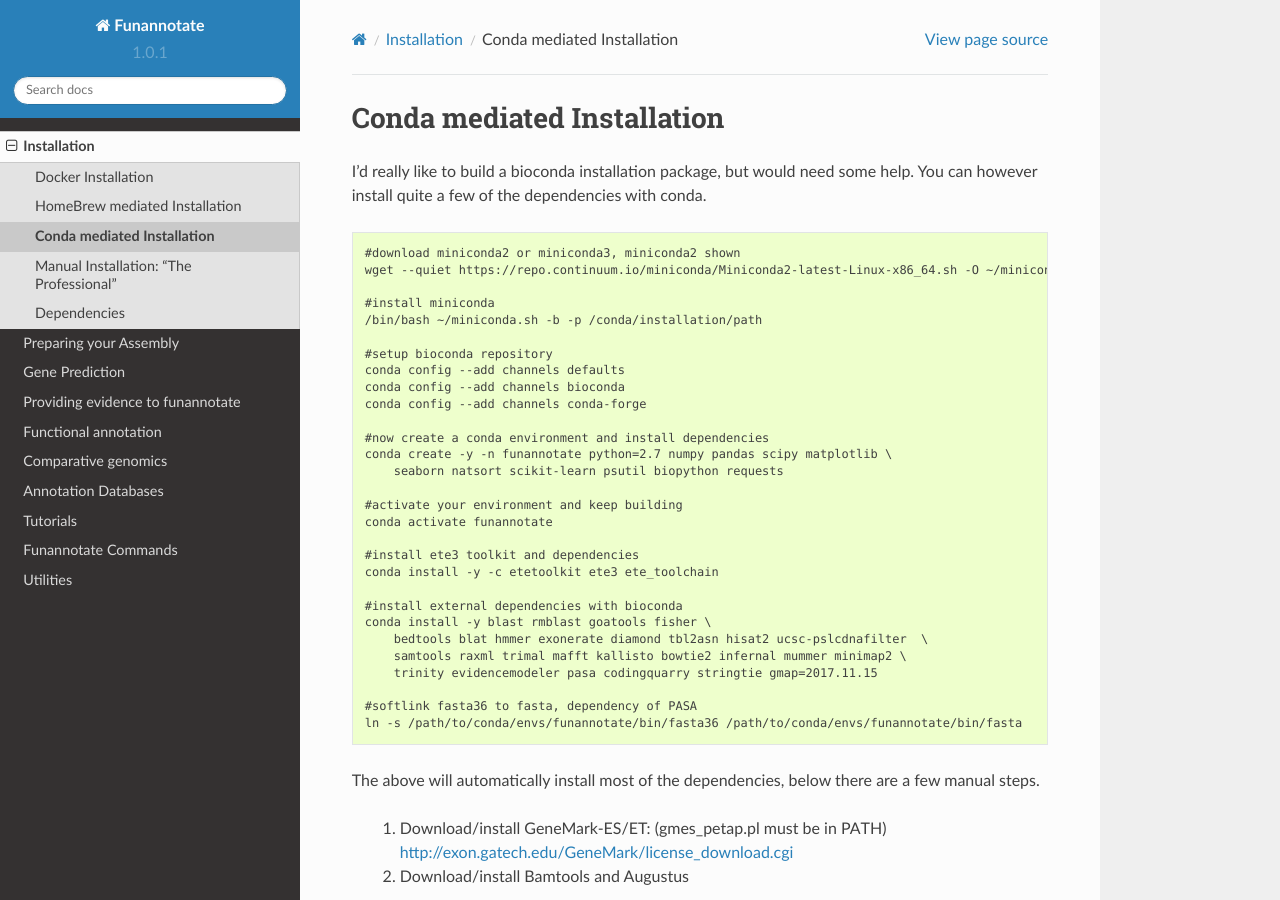
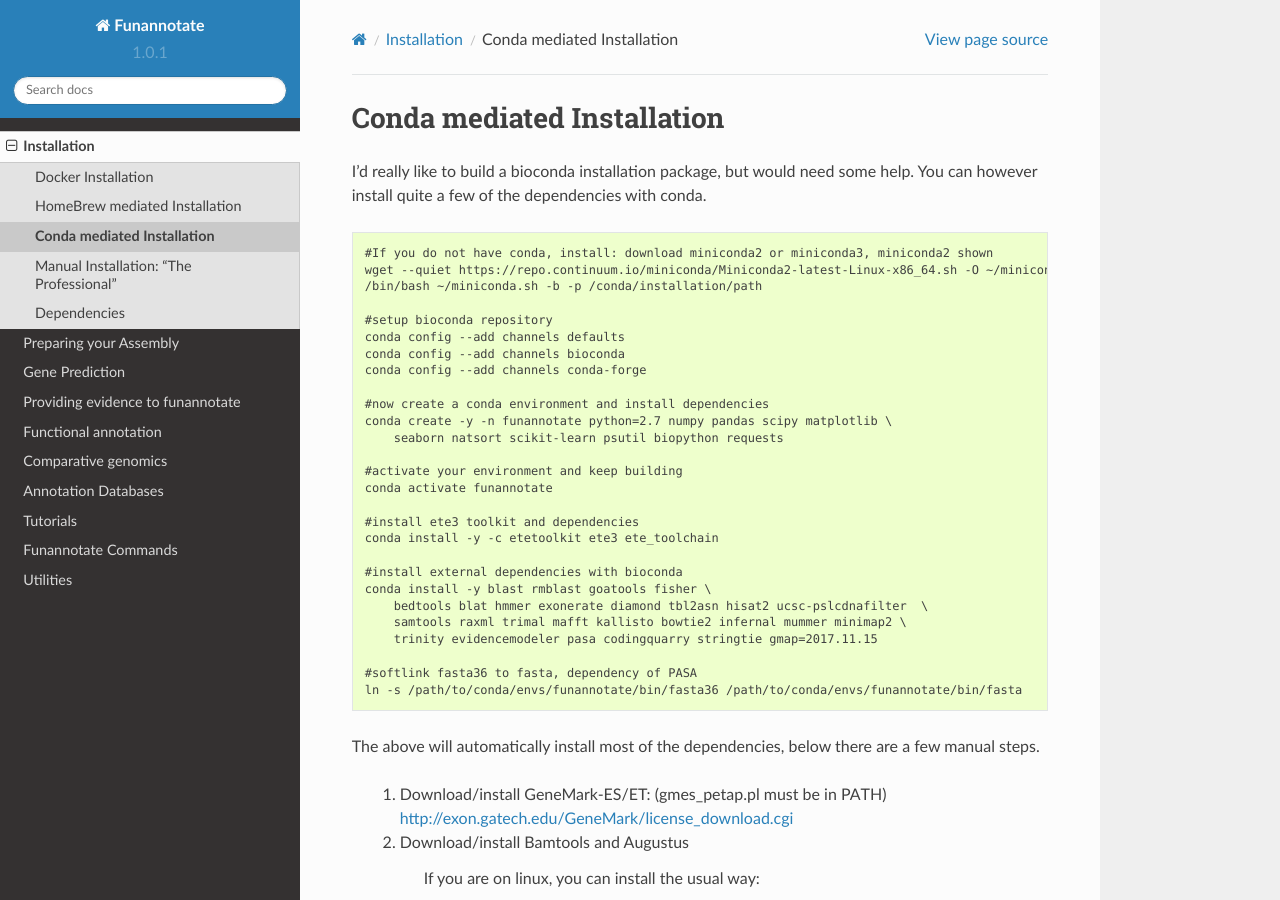
Before and after one commit to nextgenusfs/funannotate, a Sphinx documentation site: the page built from docs/conda.rst, in a window 1280 px wide and 900 px high. Built offline with Sphinx 7.4.7 and the Read the Docs theme 2.0.0, drawn with Linux system fonts in a browser that asks for light colours.

Commit message:
Update conda.rst

```diff
--- a/docs/conda.rst
+++ b/docs/conda.rst
@@ -8,10 +8,8 @@
 
 .. code-block:: none
 
-    #download miniconda2 or miniconda3, miniconda2 shown
+    #If you do not have conda, install: download miniconda2 or miniconda3, miniconda2 shown
     wget --quiet https://repo.continuum.io/miniconda/Miniconda2-latest-Linux-x86_64.sh -O ~/miniconda.sh
-
-    #install miniconda
     /bin/bash ~/miniconda.sh -b -p /conda/installation/path
 
     #setup bioconda repository
```
